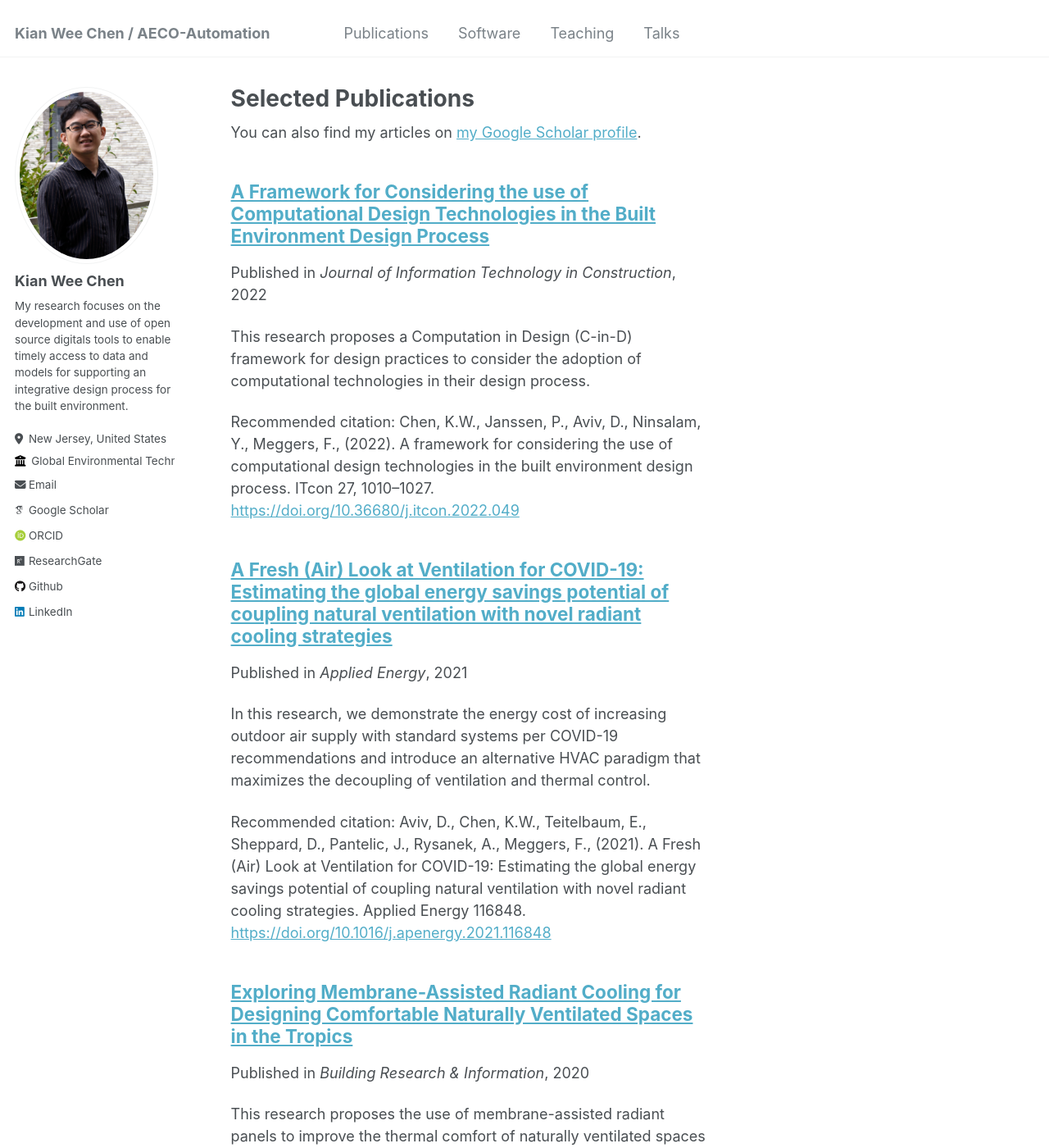
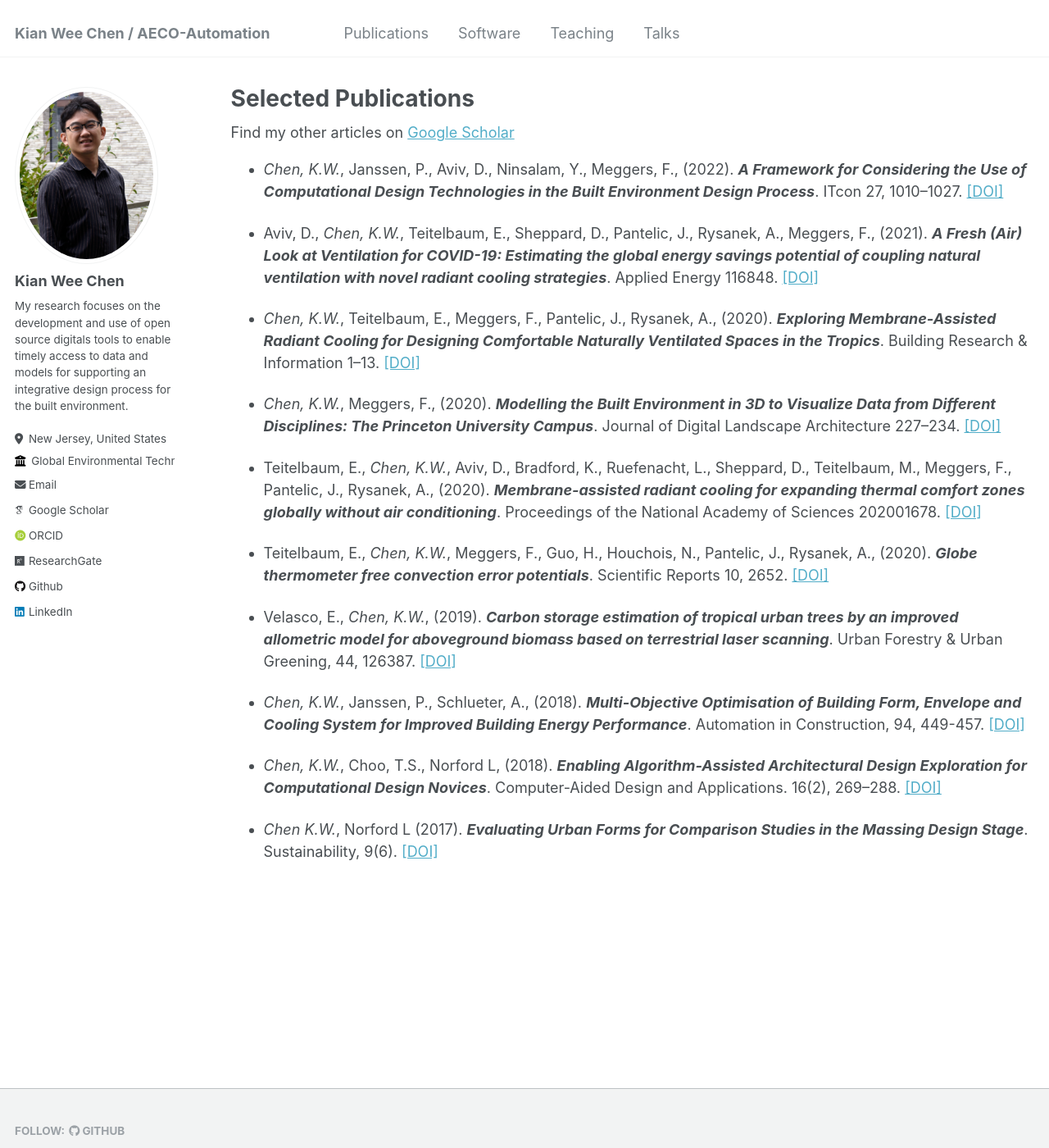
Before and after one commit to chenkianwee/chenkianwee.github.io, a Jekyll site: the page built from _pages/publications.md, in a window 1280 px wide and 1400 px high. Shown: the whole window at 82% size. Built offline with Jekyll 4.4.1, drawn with Linux system fonts in a browser that asks for light colours; some web fonts are replaced; some of the changed text lies outside the part shown.

Commit message:
updated publication list

```diff
--- a/_pages/publications.md
+++ b/_pages/publications.md
@@ -6,11 +6,31 @@ author_profile: true
 ---
 
 {% if site.author.googlescholar %}
-  <div class="wordwrap">You can also find my articles on <a href="{{site.author.googlescholar}}">my Google Scholar profile</a>.</div>
+  <div class="wordwrap">Find my other articles on <a href="{{site.author.googlescholar}}" target="_blank">Google Scholar</a></div>
 {% endif %}
 
 {% include base_path %}
 
-{% for post in site.publications reversed %}
+<!-- {% for post in site.publications reversed %}
   {% include archive-single.html %}
-{% endfor %}
+{% endfor %} -->
+
+- *Chen, K.W.*, Janssen, P., Aviv, D., Ninsalam, Y., Meggers, F., (2022). ***A Framework for Considering the Use of Computational Design Technologies in the Built Environment Design Process***. ITcon 27, 1010–1027. <a href="https://doi.org/10.36680/j.itcon.2022.049" target="_blank">[DOI]</a>
+
+- Aviv, D., *Chen, K.W.*, Teitelbaum, E., Sheppard, D., Pantelic, J., Rysanek, A., Meggers, F., (2021). ***A Fresh (Air) Look at Ventilation for COVID-19: Estimating the global energy savings potential of coupling natural ventilation with novel radiant cooling strategies***. Applied Energy 116848. <a href="https://doi.org/10.1016/j.apenergy.2021.116848" target="_blank">[DOI]</a>
+
+- *Chen, K.W.*, Teitelbaum, E., Meggers, F., Pantelic, J., Rysanek, A., (2020). ***Exploring Membrane-Assisted Radiant Cooling for Designing Comfortable Naturally Ventilated Spaces in the Tropics***. Building Research & Information 1–13. <a href="https://doi.org/10.1080/09613218.2020.1847025" target="_blank">[DOI]</a>
+
+- *Chen, K.W.*, Meggers, F., (2020). ***Modelling the Built Environment in 3D to Visualize Data from Different Disciplines: The Princeton University Campus***. Journal of Digital Landscape Architecture 227–234. <a href="https://doi.org/doi:10.14627/537690024" target="_blank">[DOI]</a>
+
+- Teitelbaum, E., *Chen, K.W.*, Aviv, D., Bradford, K., Ruefenacht, L., Sheppard, D., Teitelbaum, M., Meggers, F., Pantelic, J., Rysanek, A., (2020). ***Membrane-assisted radiant cooling for expanding thermal comfort zones globally without air conditioning***. Proceedings of the National Academy of Sciences 202001678. <a href="https://doi.org/10.1073/pnas.2001678117" target="_blank">[DOI]</a>
+
+- Teitelbaum, E., *Chen, K.W.*, Meggers, F., Guo, H., Houchois, N., Pantelic, J., Rysanek, A., (2020). ***Globe thermometer free convection error potentials***. Scientific Reports 10, 2652. <a href="https://doi.org/10.1038/s41598-020-59441-1" target="_blank">[DOI]</a>
+
+- Velasco, E., *Chen, K.W.*, (2019). ***Carbon storage estimation of tropical urban trees by an improved allometric model for aboveground biomass based on terrestrial laser scanning***. Urban Forestry & Urban Greening, 44, 126387. <a href="https://doi.org/10.1016/j.ufug.2019.126387" target="_blank">[DOI]</a>
+
+- *Chen, K.W.*, Janssen, P., Schlueter, A., (2018). ***Multi-Objective Optimisation of Building Form, Envelope and Cooling System for Improved Building Energy Performance***. Automation in Construction, 94, 449-457. <a href="https://doi.org/10.1016/j.autcon.2018.07.002" target="_blank">[DOI]</a>
+
+- *Chen, K.W.*, Choo, T.S., Norford L, (2018). ***Enabling Algorithm-Assisted Architectural Design Exploration for Computational Design Novices***. Computer-Aided Design and Applications. 16(2), 269–288. <a href="https://doi.org/doi:10.14733/cadaps.2019.269-288" target="_blank">[DOI]</a>
+
+- *Chen K.W.*, Norford L (2017). ***Evaluating Urban Forms for Comparison Studies in the Massing Design Stage***. Sustainability, 9(6). <a href="https://doi.org/10.3390/su9060987" target="_blank">[DOI]</a>
```
Also changed, not shown: .github/workflows/jekyll.yml (renamed from .github/ISSUE_TEMPLATE/workflows/jekyll.yml).
